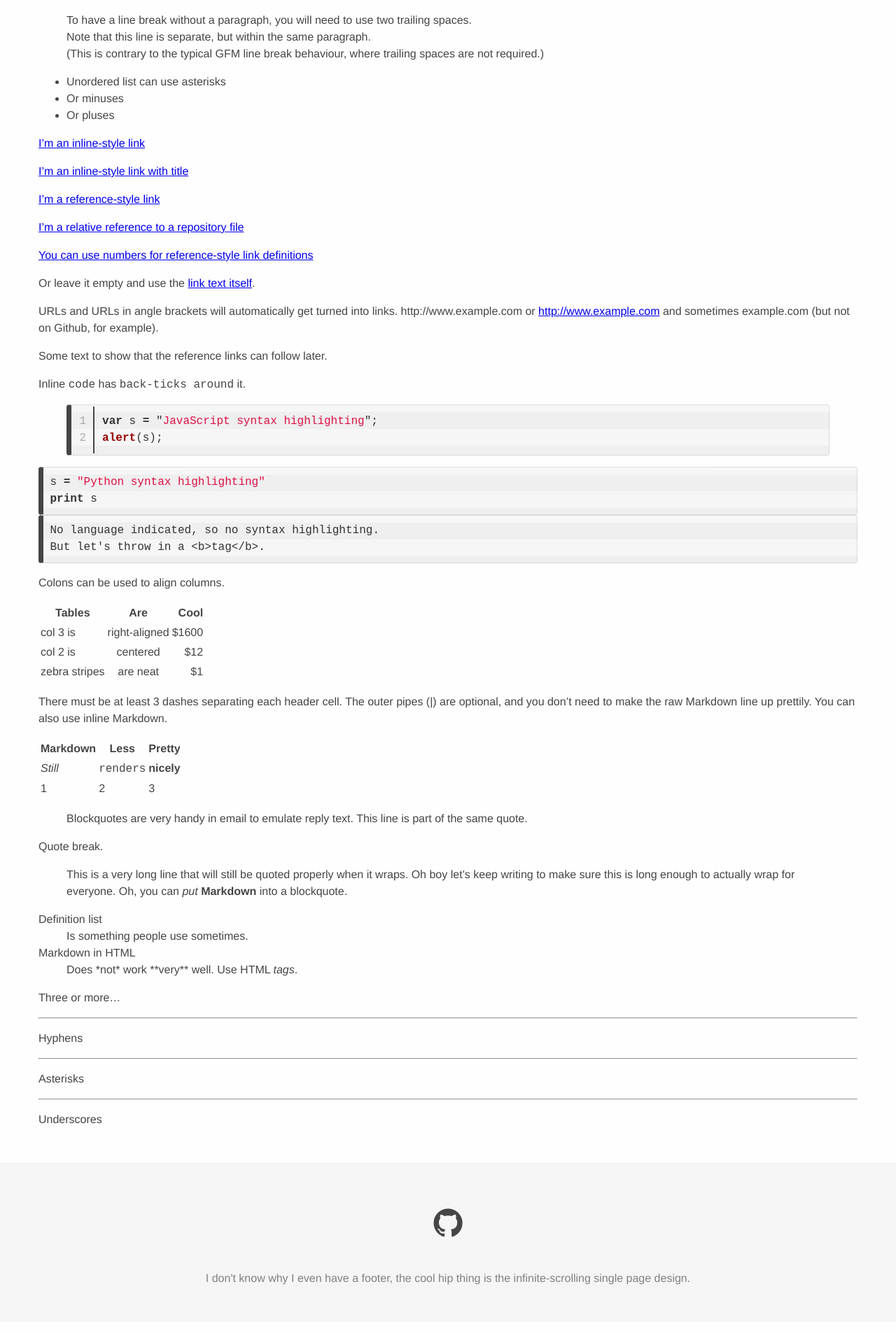
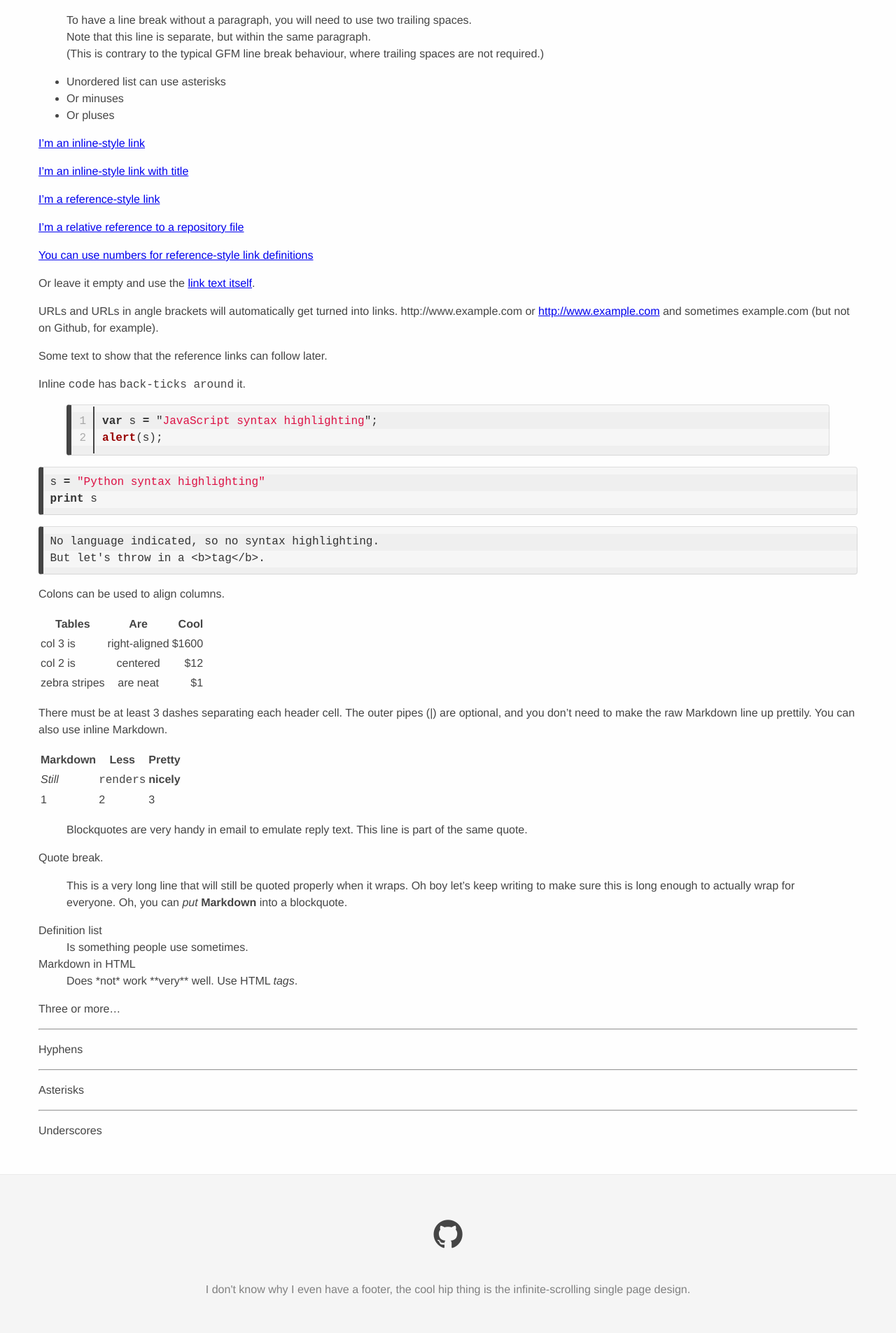
Before and after one commit to Sunstradamus/Sunstradamus.github.io, a Jekyll site: the page built from _posts/2019-08-23-second-post.md, in a window 1280 px wide. Shown: the part 1080-2985 px from the top of the page at 70% size. Built offline with Jekyll 4.4.1, drawn with Linux system fonts in a browser that asks for light colours.

Commit message:
ugly css

```diff
--- a/css/style.scss
+++ b/css/style.scss
@@ -9,8 +9,8 @@
   display: block;
   padding: 9.5px;
   margin: 0 0 10px;
-  font-size: 13px;
-  line-height: 1.42857143;
+  font-size: 16px;
+  line-height: 1.5em;
   color: #333;
   word-break: break-all;
   word-wrap: break-word;
@@ -26,17 +26,9 @@
   background-color: transparent;
   border-radius: 0;
 }
-pre {
-  font-size: 16px;
-  line-height: 1.5em;
-}
-pre code {
-  padding: 0;
-  font-size: inherit;
-  color: inherit;
-  white-space: pre-wrap;
-  background-color: transparent;
-  border-radius: 0;
+
+.highlighter-rouge {
+	margin: 1em 0;
 }
 
 .highlight pre {
```
